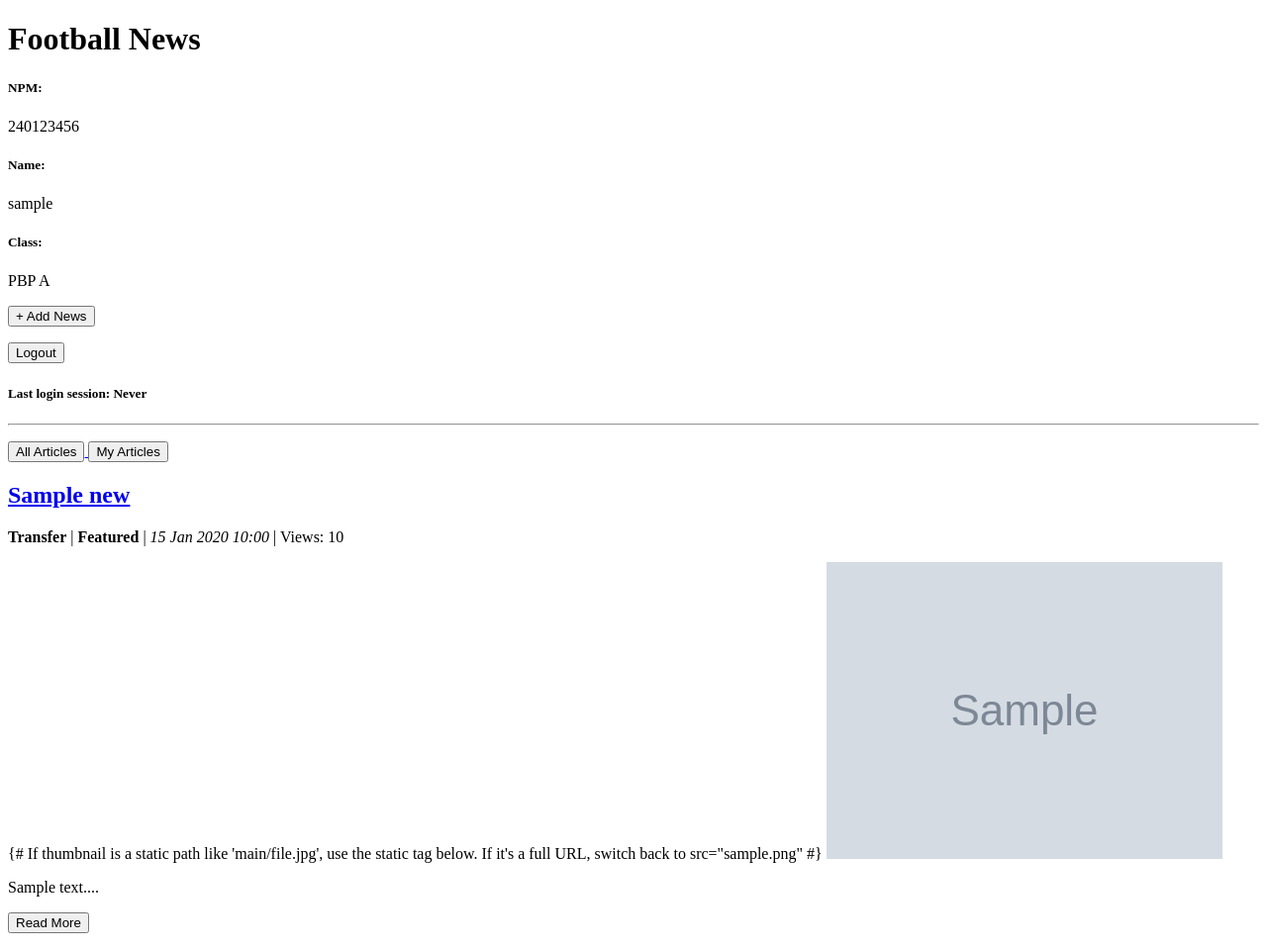
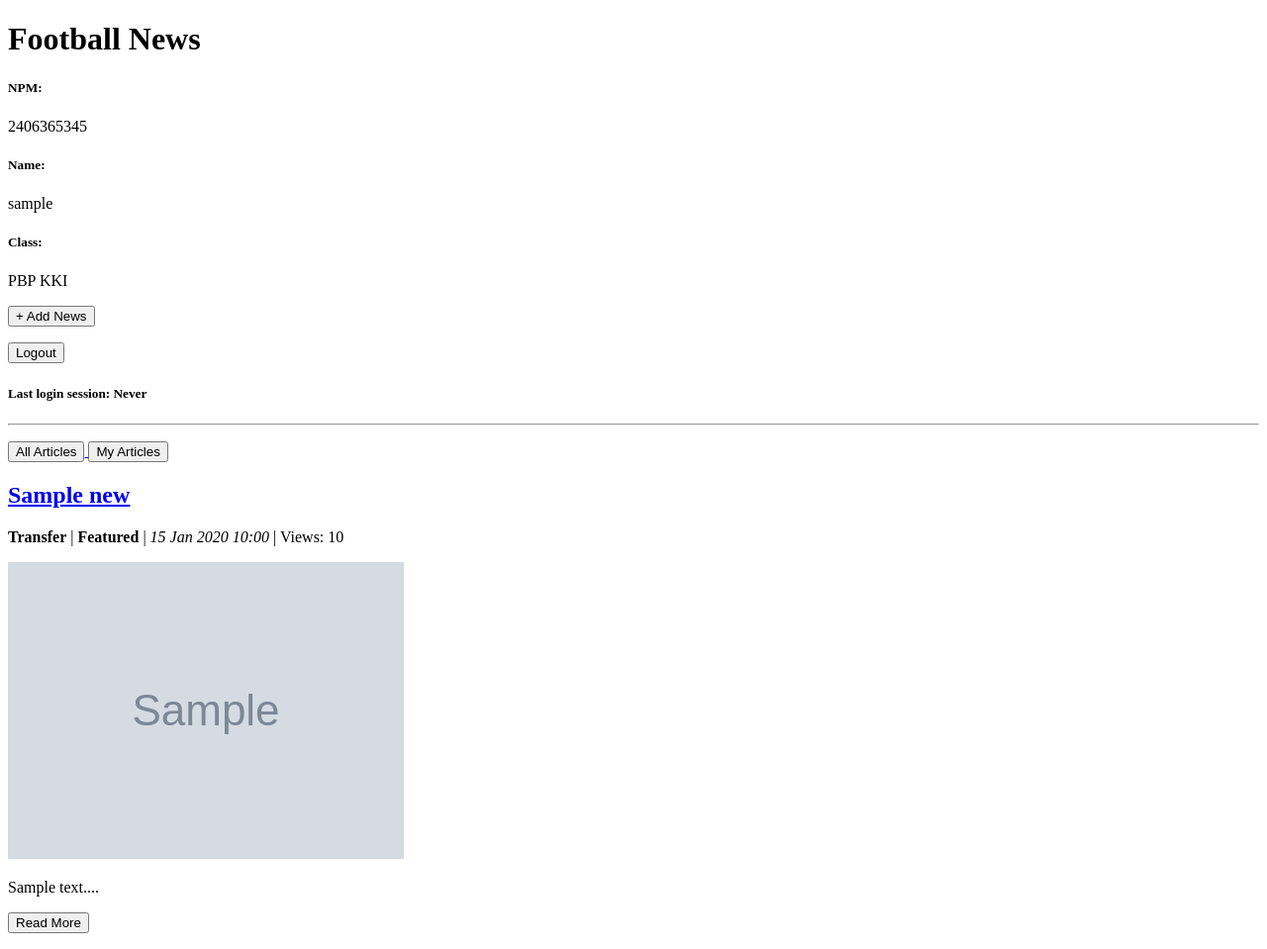
Before and after one commit to JFT29/football-news, a Django app: page / in a window 1280 px wide. Shown: the whole page at 99% size. Run offline with Django 5.2, Linux system fonts and the light colour scheme; a user stored in the database is signed in; tables that the repository leaves empty hold one stand-in row (values such as "Sample post"); grey boxes marked "Sample" are stand-in pictures.

Commit message:
fix display and credentials

```diff
--- a/main/templates/main.html
+++ b/main/templates/main.html
@@ -53,8 +53,6 @@
       </p>
 
       {% if news.thumbnail %}
-        {# If thumbnail is a static path like 'main/file.jpg', use the static tag below.
-           If it's a full URL, switch back to src="{{ news.thumbnail }}" #}
            <img
            src="{% if news.thumbnail|slice:':4' == 'http' %}{{ news.thumbnail }}{% else %}{% static news.thumbnail %}{% endif %}"
            alt="{{ news.title }} thumbnail"
--- a/main/views.py
+++ b/main/views.py
@@ -44,9 +44,9 @@ def show_main(request):
     else:
         news_list = News.objects.filter(user=request.user)
     context = {
-        'npm': '240123456',
+        'npm': '2406365345',
         'name': request.user.username,
-        'class': 'PBP A',
+        'class': 'PBP KKI',
         'news_list': news_list,
         'last_login': request.COOKIES.get('last_login', 'Never')
     }
```
